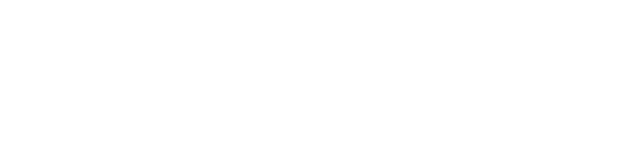
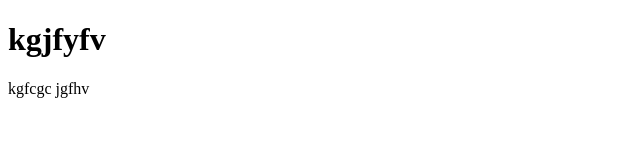
Before and after one commit to PankajBarai/git_prac, a plain HTML site: page contact.html in a window 1280 px wide. Shown: the whole page, without its empty margins (0-640 px from the left). Drawn offline with Linux system fonts and the light colour scheme.

Commit message:
updated ocntact

```diff
--- a/contact.html
+++ b/contact.html
@@ -6,6 +6,7 @@
     <title>Document</title>
 </head>
 <body>
-
+    <h1>kgjfyfv</h1>
+    <p>kgfcgc jgfhv</p>
 </body>
 </html>
```
